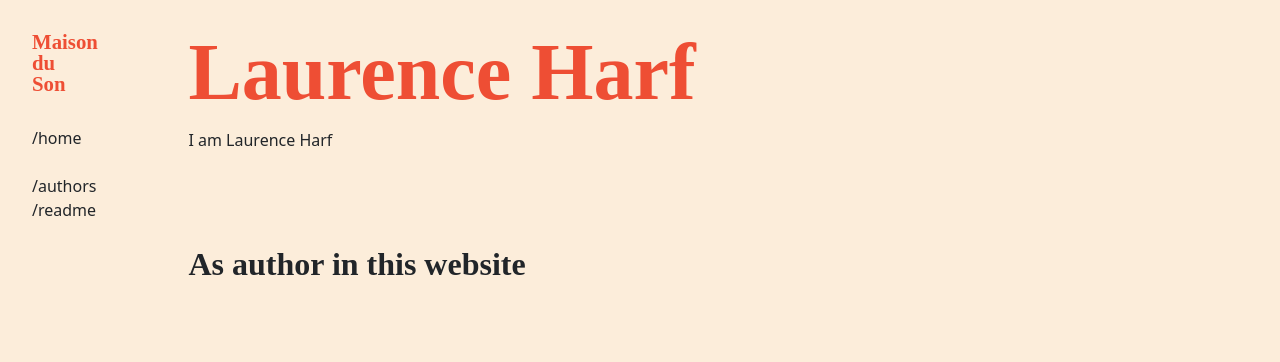
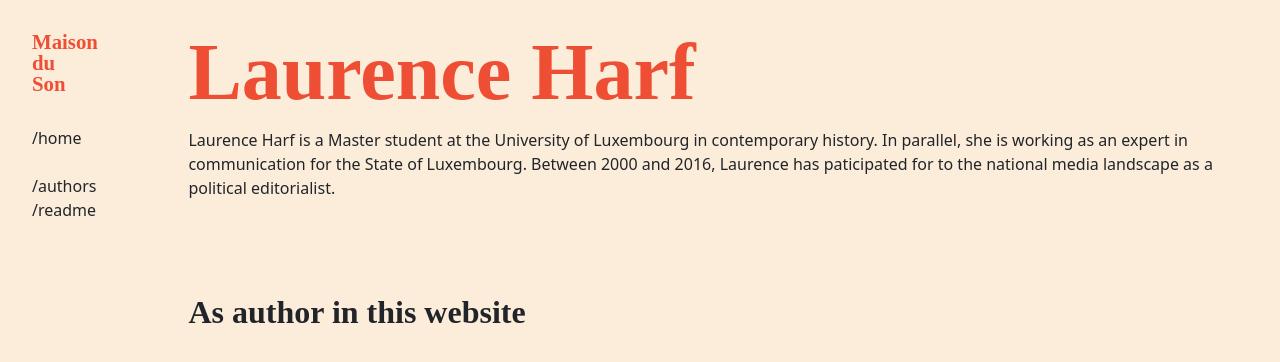
Before and after one commit to C2DH/maison-du-son, a Jekyll site: the page built from _people/laurence-harf.md, in a window 1280 px wide. Shown: the top 362 px of the page. Built offline with Jekyll 4.4.1, drawn with Linux system fonts in a browser that asks for light colours; some web fonts are replaced.

Commit message:
Update laurence-harf.md

```diff
--- a/_people/laurence-harf.md
+++ b/_people/laurence-harf.md
@@ -2,4 +2,4 @@
 Titel: Laurence Harf
 ---
 
-I am Laurence Harf
+Laurence Harf is a Master student at the University of Luxembourg in contemporary history. In parallel, she is working as an expert in communication for the State of Luxembourg. Between 2000 and 2016, Laurence has paticipated for to the national media landscape as a political editorialist.
```
